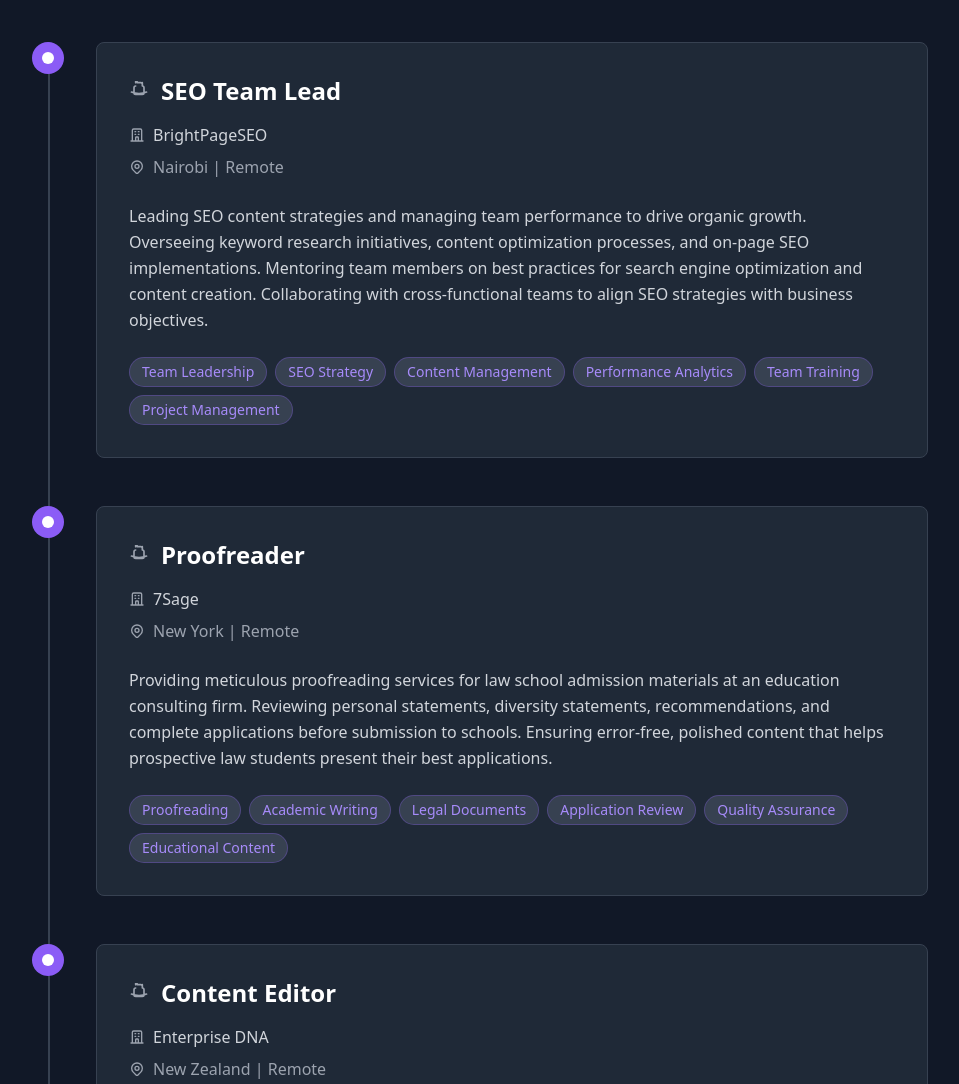
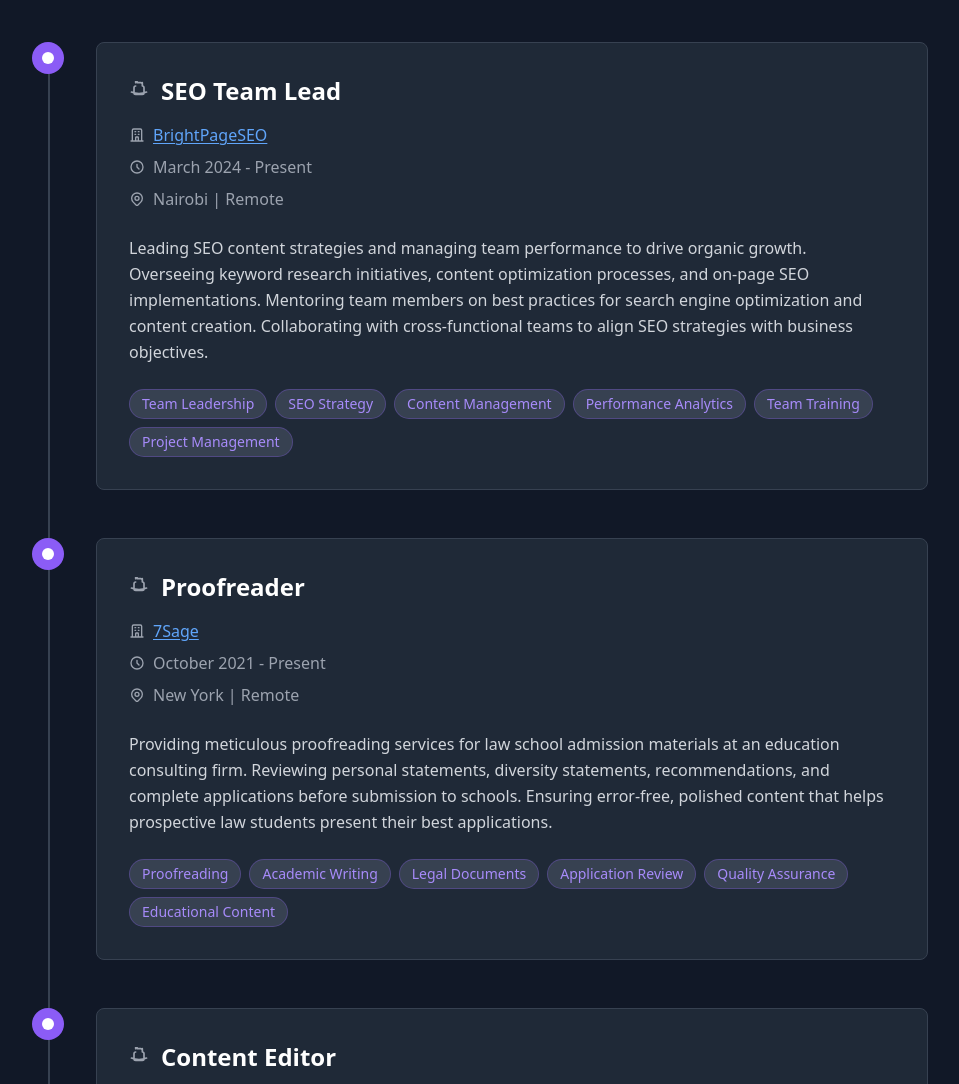
Before and after one commit to lizardcat/upwork-portfolio, an Astro site: page / in a window 1280 px wide. Shown: the part 1820-2904 px from the top of the page, without its empty margins (160-1119 px from the left). Built offline with nearby package versions, Linux system fonts and the light colour scheme; Astro itself is replaced by a stand-in of ours.

Commit message:
Updating to include company URL and period values

```diff
--- a/src/components/ui/ExperienceItem.astro
+++ b/src/components/ui/ExperienceItem.astro
@@ -3,12 +3,14 @@
 export interface Props {
   title: string;
   company: string;
+  companyUrl?: string;
   location: string;
+  period: string;
   description: string;
   skills: string[];
 }
 
-const { title, company, location, description, skills } = Astro.props;
+const { title, company, companyUrl, location, period, description, skills } = Astro.props;
 ---
 
 <div class="relative flex items-start mb-12">
@@ -26,7 +28,24 @@
       <svg class="w-4 h-4 text-gray-400 mr-2" fill="none" stroke="currentColor" viewBox="0 0 24 24">
         <path stroke-linecap="round" stroke-linejoin="round" stroke-width="2" d="M19 21V5a2 2 0 00-2-2H7a2 2 0 00-2 2v16m14 0h2m-2 0h-5m-9 0H3m2 0h5M9 7h1m-1 4h1m4-4h1m-1 4h1m-5 10v-5a1 1 0 011-1h2a1 1 0 011 1v5m-4 0h4"></path>
       </svg>
-      <span class="text-gray-300">{company}</span>
+      {companyUrl ? (
+        <a
+          href={companyUrl}
+          target="_blank"
+          rel="noopener noreferrer"
+          class="text-blue-400 hover:text-blue-300 transition-colors duration-200 underline decoration-1 underline-offset-2 hover:decoration-2"
+        >
+          {company}
+        </a>
+      ) : (
+        <span class="text-gray-300">{company}</span>
+      )}
+    </div>
+    <div class="flex items-center mb-2">
+      <svg class="w-4 h-4 text-gray-400 mr-2" fill="none" stroke="currentColor" viewBox="0 0 24 24">
+        <path stroke-linecap="round" stroke-linejoin="round" stroke-width="2" d="M12 8v4l3 3m6-3a9 9 0 11-18 0 9 9 0 0118 0z"></path>
+      </svg>
+      <span class="text-gray-400">{period}</span>
     </div>
     <div class="flex items-center mb-6">
       <svg class="w-4 h-4 text-gray-400 mr-2" fill="none" stroke="currentColor" viewBox="0 0 24 24">
```
